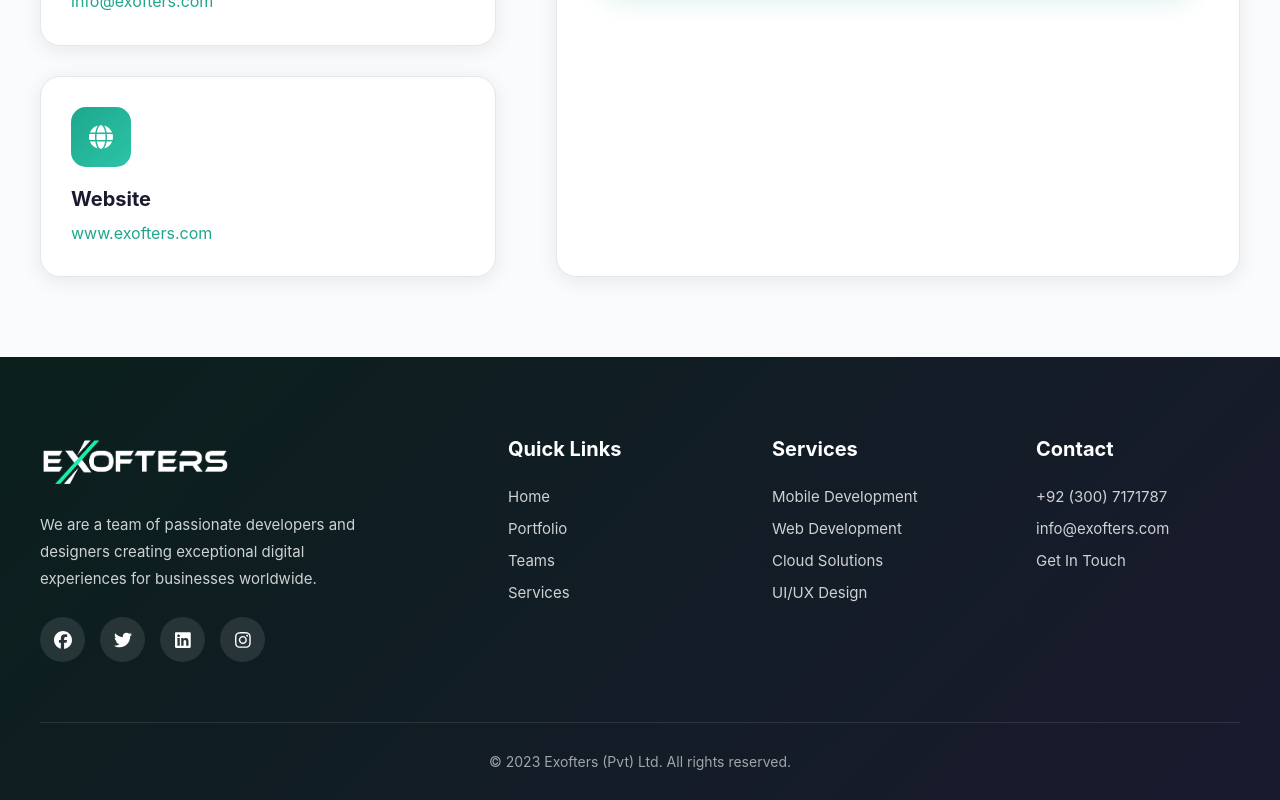
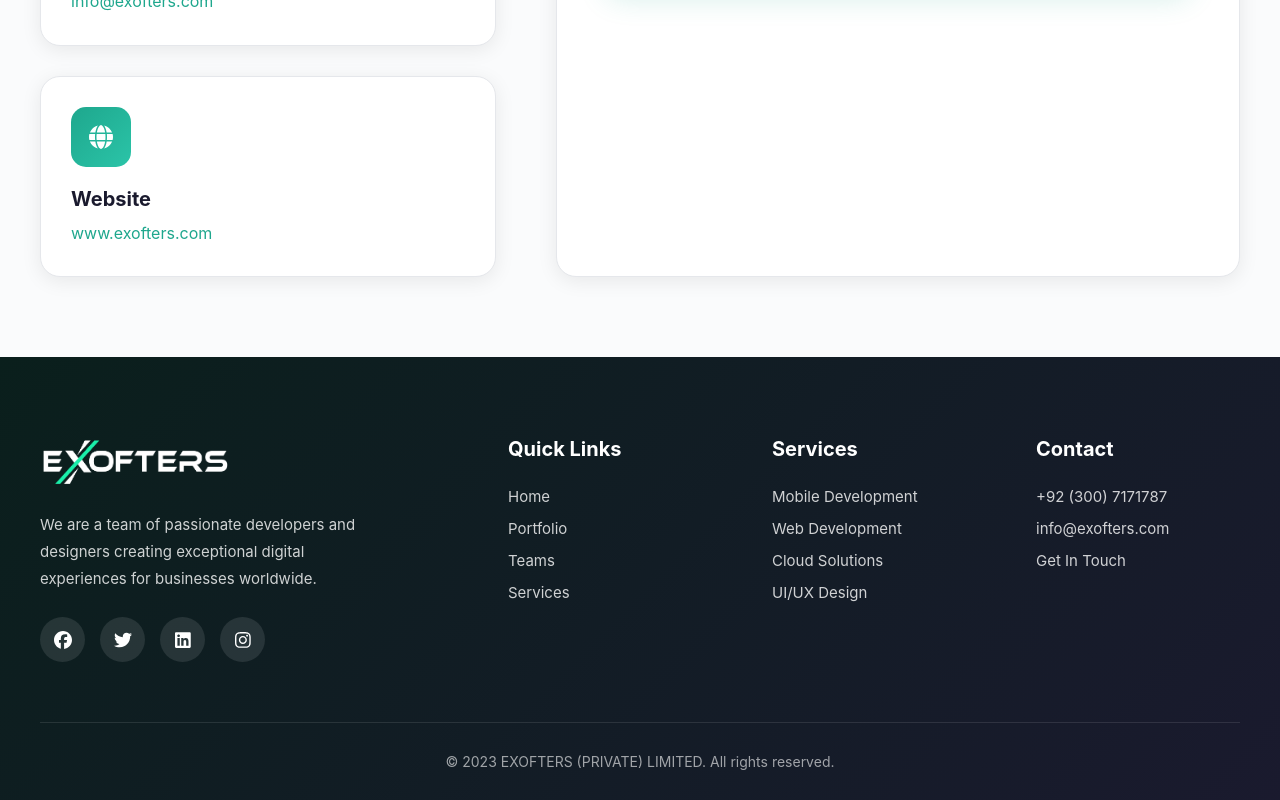
Before and after one commit to adeelshhid/Exofters-Web, a React (Create React App) app: page /Exofters-Web/contact in a window 1280 px wide. Shown: the part 1031-1831 px from the top of the page. Built offline with nearby package versions, Linux system fonts and the light colour scheme.

Commit message:
name changed

```diff
--- a/public/index.html
+++ b/public/index.html
@@ -31,7 +31,7 @@
       work correctly both with client-side routing and a non-root public URL.
       Learn how to configure a non-root public URL by running `npm run build`.
     -->
-    <title>Exofters (Pvt) Ltd</title>
+    <title>EXOFTERS (PRIVATE) LIMITED</title>
   </head>
 
   <body>
--- a/src/Components/Footer/Footer.js
+++ b/src/Components/Footer/Footer.js
@@ -63,7 +63,7 @@ function Footer() {
       </div>
 
       <div className="footer-bottom">
-        <p>&copy; {currentYear} Exofters (Pvt) Ltd. All rights reserved.</p>
+        <p>&copy; {currentYear} EXOFTERS (PRIVATE) LIMITED. All rights reserved.</p>
       </div>
     </footer>
   );
```
Also changed, not shown: public/manifest.json, 10 other files (tests, documents, lock files or other folders).
